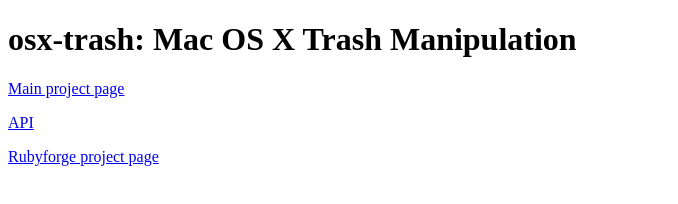
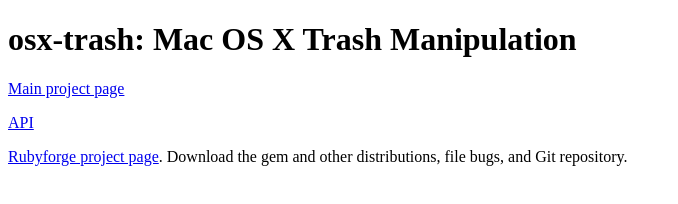
Before and after one commit to semaperepelitsa/osx-trash, a plain HTML site: page rubyforge/docroot/index.html in a window 1280 px wide. Shown: the whole page, without its empty margins (0-678 px from the left). Drawn offline with Linux system fonts and the light colour scheme.

Commit message:
Add description for project page

```diff
--- a/rubyforge/docroot/index.html
+++ b/rubyforge/docroot/index.html
@@ -13,8 +13,10 @@
 
   <p><a href="http://www.dribin.org/dave/osx-trash/">Main project page</a></p>
   <p><a href="api/">API</a></p>
-  <p><a href="http://rubyforge.org/projects/osx-trash/">Rubyforge project page</a
-></p>
+
+  <p><a href="http://rubyforge.org/projects/osx-trash/">Rubyforge project
+  page</a>. Download the gem and other distributions, file bugs, and Git
+  repository.</p>
 
 </body>
 </html>
```
